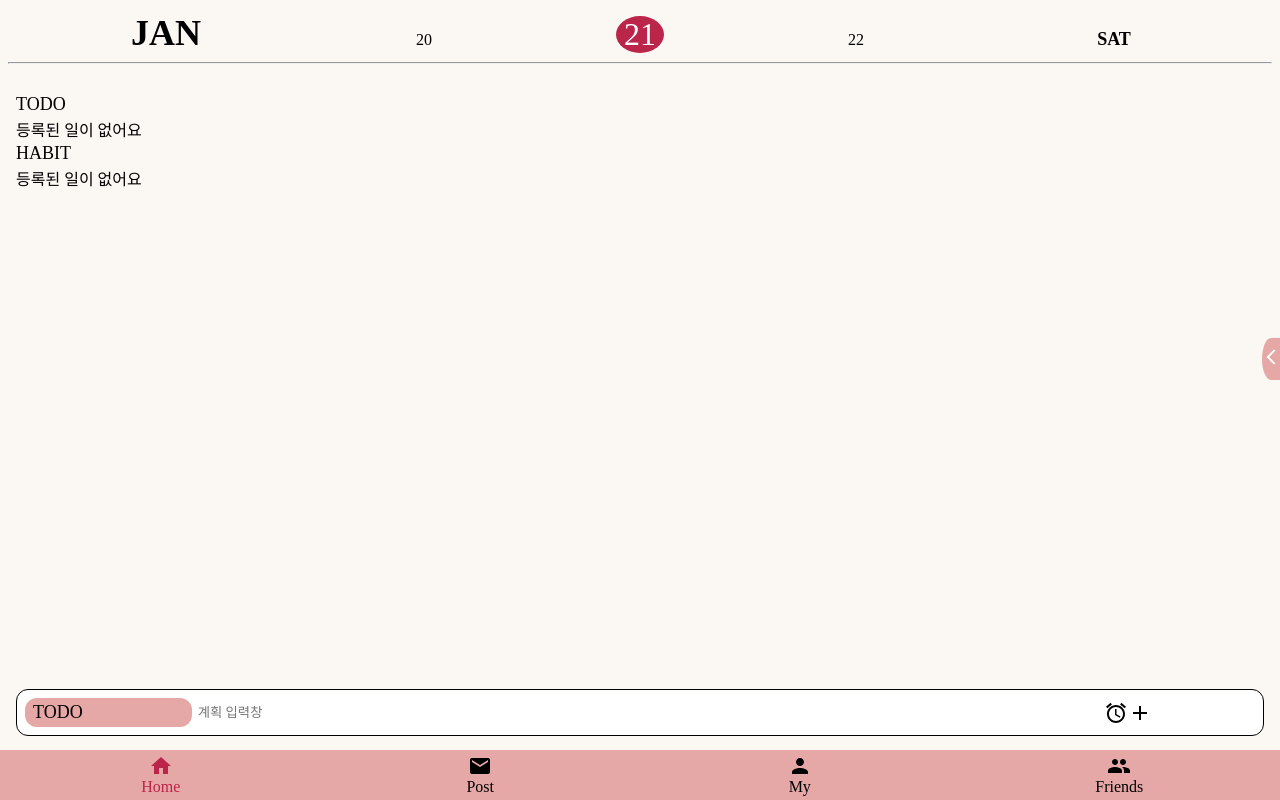
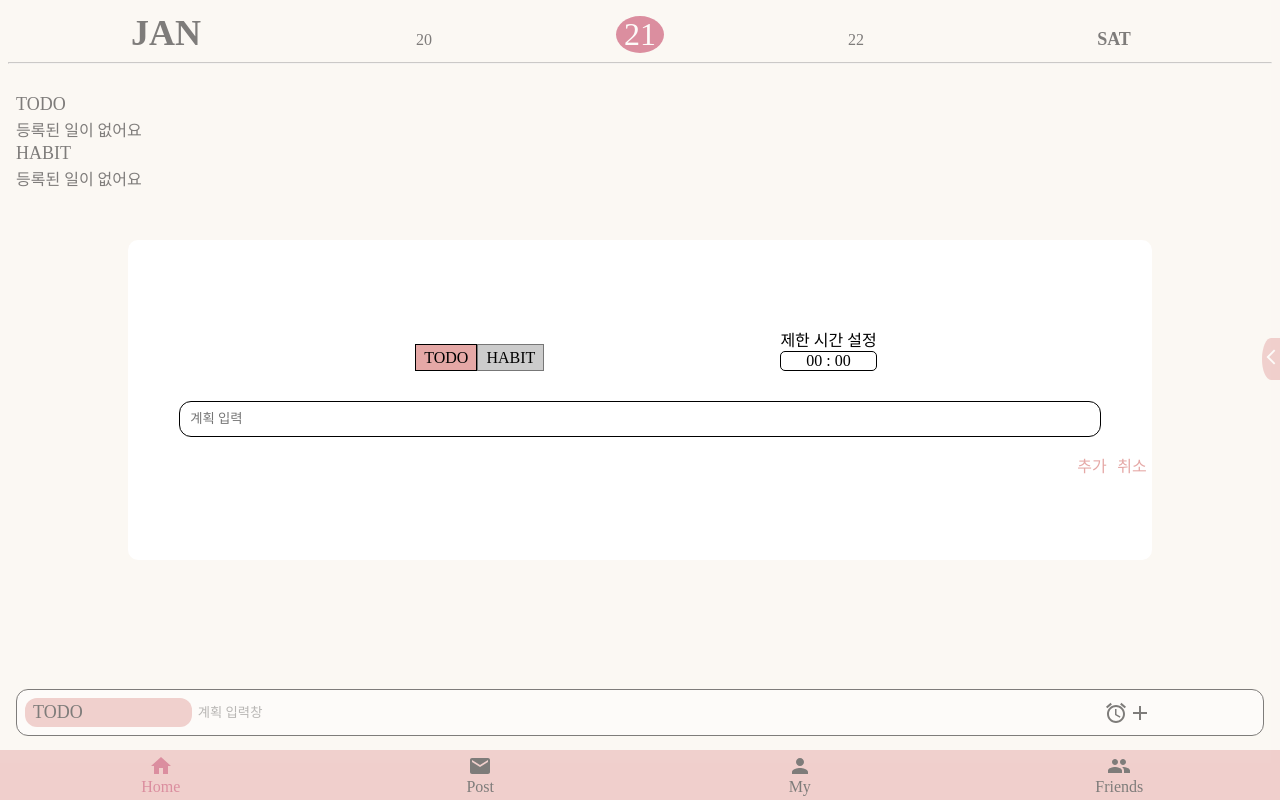
Before and after one commit to SWAcademy-Team-3/todoclient, a React (Create React App) app: page / in a window 1280 px wide. Both pictures are taken after a click on the icon 1116 px from the left and 712 px from the top of the page. Built offline with nearby package versions, Linux system fonts and the light colour scheme; a web font is replaced by a local one.

Commit message:
[Add] 시간 제한 설정 투두 입력란 추가

```diff
--- /dev/null
+++ b/src/components/TimePicker.js
@@ -0,0 +1,61 @@
+import { useState } from "react";
+import useClickAway from "../hooks/useClickAway";
+
+const hourArray = Array.from({ length: 24 }, (_, i) =>
+  `${i}`.length === 1 ? `0${i}` : `${i}`
+);
+const minutesArray = Array.from({ length: 60 }, (_, i) =>
+  `${i}`.length === 1 ? `0${i}` : `${i}`
+);
+
+export default function TimePicker() {
+  const [hour, setHour] = useState("00");
+  const [minutes, setMinutes] = useState("00");
+  const [openDropDown, setOpenDropDown] = useState(false);
+  return (
+    <div>
+      <span>제한 시간 설정</span>
+      <div className="BorderBox" onClick={() => setOpenDropDown(!openDropDown)}>
+        <span>
+          {hour} : {minutes}
+        </span>
+      </div>
+      {openDropDown && (
+        <div className="DropDownContainer">
+          <div className="DropDownScrollDiv">
+            <ul className="none-list">
+              {hourArray.map((value, index) => (
+                <li
+                  key={index}
+                  style={{
+                    backgroundColor: hour === value && "#e5a8a6",
+                    padding: "0 8px",
+                  }}
+                  onClick={() => setHour(value)}
+                >
+                  {value}
+                </li>
+              ))}
+            </ul>
+          </div>
+          <div className="DropDownScrollDiv">
+            <ul className="none-list">
+              {minutesArray.map((value, index) => (
+                <li
+                  key={index}
+                  style={{
+                    backgroundColor: minutes === value && "#e5a8a6",
+                    padding: "0 8px",
+                  }}
+                  onClick={() => setMinutes(value)}
+                >
+                  {value}
+                </li>
+              ))}
+            </ul>
+          </div>
+        </div>
+      )}
+    </div>
+  );
+}
--- a/src/page/Home.js
+++ b/src/page/Home.js
@@ -10,11 +10,13 @@ import DateProvider from "../contexts/dateProvider";
 
 import "../style/index.scss";
 import Calendar from "./HomeComponents/Calendar";
+import TimePickToast from "./HomeComponents/TimePickToast";
 
 export default function Home() {
   const [todos, setTodos] = useState([]);
   const [habits, setHabits] = useState([]);
   const [openCalendar, setOpenCalendar] = useState(false);
+  const [openTimePicker, setOpenTimePicker] = useState(false);
 
   // API 통신 안정시 제거
   const dummy_param1 = {
@@ -83,8 +85,11 @@ export default function Home() {
         <TodoList category={"HABIT"} data={habits} setData={setHabits} />
       </div>
       <CalendarToggle setOpenCalendar={setOpenCalendar} />
-      <TodoInput addTodo={addTodo} />
+      <TodoInput addTodo={addTodo} setOpenTimePicker={setOpenTimePicker} />
       {openCalendar && <Calendar setOpenCalendar={setOpenCalendar} />}
+      {openTimePicker && (
+        <TimePickToast setOpenTimePicker={setOpenTimePicker} />
+      )}
     </DateProvider>
   );
 }
--- a/src/page/HomeComponents/CalendarContents.js
+++ b/src/page/HomeComponents/CalendarContents.js
@@ -67,12 +67,16 @@ const CalendarContents = ({ selectedDate, setSelectedDate }) => {
               key={index}
               style={{
                 textAlign: "center",
-                backgroundColor: selectedDate.getDate() === val && "#e5a8a6",
+                backgroundColor:
+                  `${selectedDate.getFullYear()}-${
+                    selectedDate.getMonth() + 1
+                  }-${selectedDate.getDate()}` === `${year}-${month}-${val}` &&
+                  "#e5a8a6",
                 borderRadius: "50%",
               }}
               onClick={() => handleDaySelect(val)}
             >
-              <span style={{}}>{val}</span>
+              <span>{val}</span>
               {val !== "" && <ProgressRate size={25} />}
             </div>
           );
--- /dev/null
+++ b/src/page/HomeComponents/TimePickToast.js
@@ -0,0 +1,60 @@
+import { useRef, useState } from "react";
+
+import TextButton from "../../components/TextButton";
+import TimePicker from "../../components/TimePicker";
+import RadioGroup from "../../components/RadioGroup";
+import Radio from "../../components/Radio";
+
+export default function TimePickToast({ setOpenTimePicker }) {
+  const todoInput = useRef();
+  const [todoText, setTodoText] = useState("");
+  const [addState, setAddState] = useState("TODO");
+  const onChange = (e) => {
+    setTodoText(e.target.value);
+  };
+  return (
+    <div className="modalBackground">
+      <div className="modal">
+        <div style={{ width: "90%" }}>
+          <div style={{ display: "flex", justifyContent: "space-evenly" }}>
+            <div>
+              <RadioGroup>
+                <Radio
+                  name="TODO"
+                  value="TODO"
+                  checked={addState === "TODO"}
+                  onChange={() => setAddState("TODO")}
+                >
+                  TODO
+                </Radio>
+                <Radio
+                  name="HABIT"
+                  value="HABIT"
+                  checked={addState === "HABIT"}
+                  onChange={() => setAddState("HABIT")}
+                >
+                  HABIT
+                </Radio>
+              </RadioGroup>
+            </div>
+            <TimePicker />
+          </div>
+          <div className="searchBar">
+            <input
+              className="blankInput"
+              type="text"
+              placeholder="계획 입력"
+              ref={todoInput}
+              value={todoText}
+              onChange={(e) => onChange(e)}
+            />
+          </div>
+        </div>
+        <div className="textBtnDiv">
+          <TextButton text="추가" />
+          <TextButton text="취소" onClick={() => setOpenTimePicker(false)} />
+        </div>
+      </div>
+    </div>
+  );
+}
--- a/src/page/HomeComponents/TodoInput.js
+++ b/src/page/HomeComponents/TodoInput.js
@@ -3,7 +3,7 @@ import AddIcon from "@mui/icons-material/Add";
 
 import React, { useState, useRef } from "react";
 
-export default function TodoInput({ addTodo }) {
+export default function TodoInput({ addTodo, setOpenTimePicker }) {
   const [todoText, setTodoText] = useState("");
   const [addState, setAddState] = useState("TODO");
   const todoInput = useRef();
@@ -43,7 +43,7 @@ export default function TodoInput({ addTodo }) {
         onChange={(e) => onChange(e)}
       ></input>
       <div>
-        <AccessAlarmIcon />
+        <AccessAlarmIcon onClick={() => setOpenTimePicker(true)} />
         <AddIcon onClick={handleAddTodo} />
       </div>
     </div>
--- a/src/style/index.scss
+++ b/src/style/index.scss
@@ -502,6 +502,8 @@ $background-color: #fbf8f3;
     align-self: flex-end;
     font-weight: 600;
   }
+}
+
 .customfieldset {
   border: none;
   text-align: center;
@@ -515,15 +517,14 @@ $background-color: #fbf8f3;
     background-color: #ccc;
 
     &:active {
-        background-color: #777;
+      background-color: $main-color;
       transition: all 0.2s;
     }
   }
   .radioCheck {
-      background-color: white;
+    background-color: $main-color;
     border: 1px solid black;
     transition: all 0.3s;
-    }
   }
 }
 
@@ -680,3 +681,33 @@ $background-color: #fbf8f3;
     transform: translateX(0);
   }
 }
+
+.BorderBox {
+  text-align: center;
+  border: 1px solid black;
+  border-radius: 5px;
+}
+
+.DropDownContainer {
+  display: flex;
+  border: 1px solid black;
+  border-radius: 10px;
+  width: 35%;
+  height: 150px;
+  z-index: 10000;
+  position: fixed;
+}
+
+.DropDownScrollDiv {
+  height: inherit;
+  overflow-y: scroll;
+
+  &::-webkit-scrollbar {
+    display: none;
+  }
+}
+
+.none-list {
+  list-style: none;
+  padding-left: 10px;
+}
```
Lines whose indentation alone changed are shown as unchanged.
